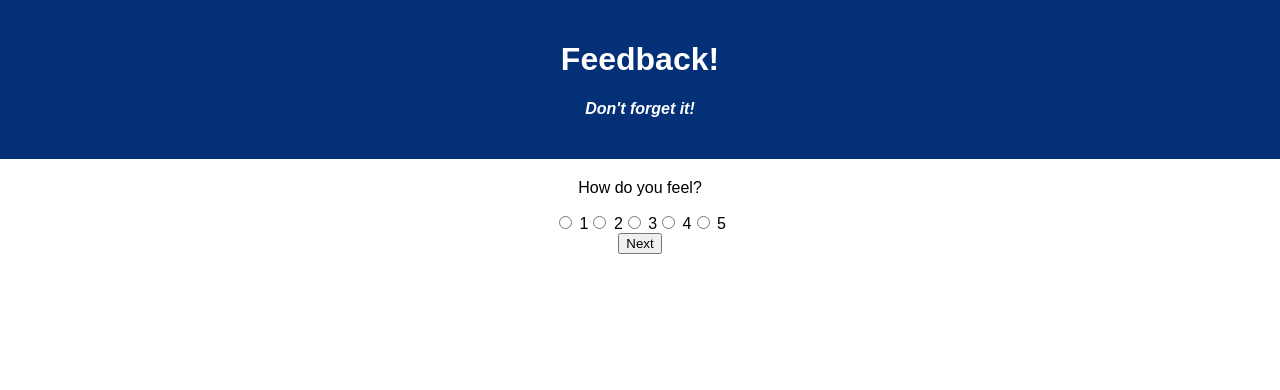
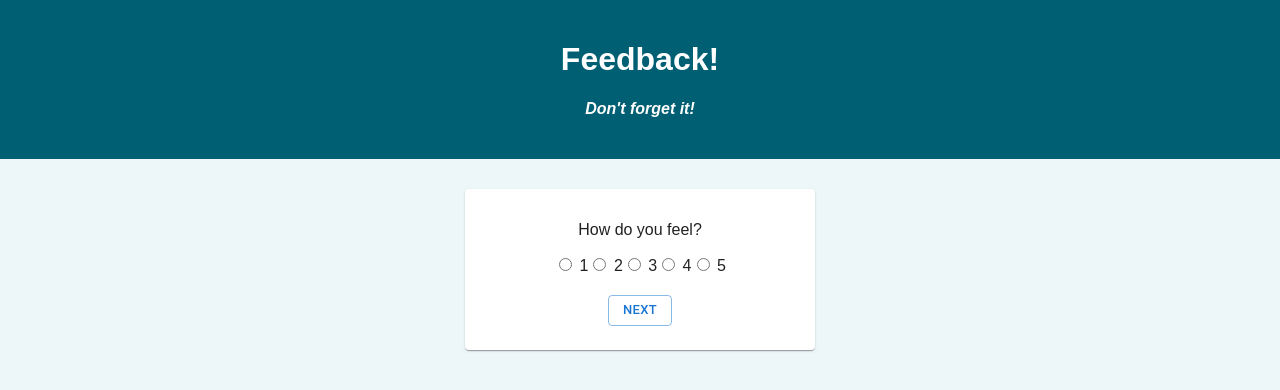
Before and after one commit to sam-c-freeman/weekend-redux-feedback-loop, a React (Create React App) app: page /#/ in a window 1280 px wide. Shown: the top 390 px of the page. Built offline with nearby package versions, Linux system fonts and the light colour scheme.

Commit message:
started styling buttons

```diff
--- a/src/components/App/App.css
+++ b/src/components/App/App.css
@@ -3,7 +3,7 @@
 }
 
 .App-header {
-  background-color: #033076;
+  background-color: #005f73;
   min-height: 70px;
   padding: 20px;
   color: white;
@@ -22,8 +22,21 @@ h4 {
   font-style: italic;
 }
 
+body{
+  background-color: #edf6f9;
+}
+
 table {
   margin: auto;
   margin-top: 30px;
   margin-bottom: 50px;
 }
+
+.card{
+  margin: auto;
+  margin-top: 30px;
+}
+
+.button{
+  margin-top: 20px;
+}
--- a/src/components/CommentsForm/CommentsForm.jsx
+++ b/src/components/CommentsForm/CommentsForm.jsx
@@ -1,6 +1,9 @@
 import {useState} from 'react';
 import {useHistory} from 'react-router-dom';
 import {useDispatch} from 'react-redux';
+import Card from '@mui/material/Card';
+import CardContent from '@mui/material/CardContent';
+import Button from '@mui/material/Button';
 
 function CommentsForm (){
     const[comments, setComments] = useState('');
@@ -24,6 +27,8 @@ function CommentsForm (){
 
 
     return(
+        <Card sx={{ maxWidth: 350 }} className="card">
+            <CardContent>
                 <form onSubmit={handleSubmit}>
                     <p>Any comments you want to leave? </p>
                         <input
@@ -31,8 +36,11 @@ function CommentsForm (){
                         placeholder="Comments Go Here"
                         value={comments}
                         onChange={(event) => setComments(event.target.value)}/>
-                <button>Next</button>
+                        <Button variant="outlined">Next</Button>
                 </form>
+            </CardContent>
+        </Card>
+
     );
 }
 
--- a/src/components/ConfirmPage/ConfirmPage.jsx
+++ b/src/components/ConfirmPage/ConfirmPage.jsx
@@ -1,5 +1,8 @@
 import {useHistory} from 'react-router-dom';
 import {useDispatch} from 'react-redux';
+import Card from '@mui/material/Card';
+import CardContent from '@mui/material/CardContent';
+import Button from '@mui/material/Button';
 
 function ConfirmPage () {
     const history = useHistory();
@@ -14,7 +17,12 @@ function ConfirmPage () {
     }
 
     return(
-        <button onClick={startAgain}>Leave New Feedback</button>
+        <Card sx={{ maxWidth: 350 }} className="card">
+            <CardContent>
+                <p>Thank you!  Your feedback was submitted!</p>
+                <Button variant="outlined" onClick={startAgain}>Leave New Feedback</Button>
+            </CardContent>
+        </Card>
     )
 }
 
--- a/src/components/FeelingForm/FeelingForm.jsx
+++ b/src/components/FeelingForm/FeelingForm.jsx
@@ -1,6 +1,10 @@
 import {useState} from 'react';
 import {useHistory} from 'react-router-dom';
 import {useDispatch} from 'react-redux';
+import Card from '@mui/material/Card';
+import CardContent from '@mui/material/CardContent';
+import Button from '@mui/material/Button';
+import Box from '@mui/material/Box';
 
 function FeelingForm (){
     const[feelingRating, setFeelingRating] = useState('');
@@ -35,6 +39,8 @@ function FeelingForm (){
     }
 
     return(
+        <Card sx={{ maxWidth: 350 }} className="card">
+            <CardContent>
                 <form>
                 <p>How do you feel?</p>
                     <div className="radioButtons"  onChange={(event) => setFeelingRating(event.target.value)}>
@@ -69,8 +75,12 @@ function FeelingForm (){
                             onChange={handleChange}
                             name="feeling"/> 5
                     </div>
-            <button type="reset" onClick={resetRadioButtons}>Next</button>
+                    <Box className="button">
+                        <Button variant="outlined" type="reset" size="small" onClick={resetRadioButtons}>Next</Button>
+                    </Box>
             </form>
+        </CardContent>
+    </Card>
     );
 }
 
--- a/src/components/Review/Review.jsx
+++ b/src/components/Review/Review.jsx
@@ -2,6 +2,9 @@ import {useSelector, useDispatch} from 'react-redux';
 import { useHistory } from 'react-router-dom';
 import {useState} from 'react';
 import axios from 'axios';
+import Card from '@mui/material/Card';
+import CardContent from '@mui/material/CardContent';
+import Button from '@mui/material/Button';
 
 function Review () {
    const dispatch = useDispatch();
@@ -44,11 +47,15 @@ console.log(feedbackObject);
     return(
 
        <>
-        <p>Feeling: {feeling}</p>
-        <p>Understanding: {understanding}</p>
-        <p>Support: {supported}</p>
-        <p>Comments: {comments}</p>
-        <button onClick={sendFeedback}>Submit</button>
+       <Card sx={{ maxWidth: 350 }} className="card">
+            <CardContent>
+                <p>Feeling: {feeling}</p>
+                <p>Understanding: {understanding}</p>
+                <p>Support: {supported}</p>
+                <p>Comments: {comments}</p>
+                <Button variant="outlined"onClick={sendFeedback}>Submit</Button>
+             </CardContent>
+        </Card>
 
         </>
 
--- a/src/components/SupportedForm/SupportedForm.jsx
+++ b/src/components/SupportedForm/SupportedForm.jsx
@@ -1,6 +1,9 @@
 import {useState} from 'react';
 import {useHistory} from 'react-router-dom';
 import {useDispatch} from 'react-redux';
+import Card from '@mui/material/Card';
+import CardContent from '@mui/material/CardContent';
+import Button from '@mui/material/Button';
 
 function SupportedForm (){
     const[supportedRating, setSupportedRating] = useState('');
@@ -35,6 +38,8 @@ function SupportedForm (){
     }
 
     return(
+        <Card sx={{ maxWidth: 350 }} className="card">
+            <CardContent>
                 <form>
                     <p>How well are you being supported?</p>
                         <div className="radioButtons"  onChange={(event) => setSupportedRating(event.target.value)}>
@@ -69,8 +74,10 @@ function SupportedForm (){
                                 onChange={handleChange}
                                 name="supported"/> 5
                         </div>
-                <button type="reset" onClick={resetRadioButtons}>Next</button>
+                        <Button variant="outlined" type="reset" onClick={resetRadioButtons}>Next</Button>
             </form>
+        </CardContent>
+    </Card>
     );
 }
 
--- a/src/components/UnderstandingForm/UnderstandingForm.jsx
+++ b/src/components/UnderstandingForm/UnderstandingForm.jsx
@@ -1,6 +1,9 @@
 import {useState} from 'react';
 import {useHistory} from 'react-router-dom';
 import {useDispatch} from 'react-redux';
+import Card from '@mui/material/Card';
+import CardContent from '@mui/material/CardContent';
+import Button from '@mui/material/Button';
 
 function UnderstandingForm (){
     const[understandingRating, setUnderstandingRating] = useState('');
@@ -36,6 +39,8 @@ function UnderstandingForm (){
     }
 
     return(
+        <Card sx={{ maxWidth: 350 }} className="card">
+            <CardContent>
                 <form>
                     <p>How well are you understanding the content?</p>
                         <div className="radioButtons"  onChange={(event) => setUnderstandingRating(event.target.value)}>
@@ -70,8 +75,10 @@ function UnderstandingForm (){
                                 onChange={handleChange}
                                 name="understanding"/> 5
                         </div>
-                <button type="reset" onClick={resetRadioButtons}>Next</button>
+                        <Button variant="outlined" type="reset" onClick={resetRadioButtons}>Next</Button>
                 </form>
+         </CardContent>
+        </Card>
     );
 }
 
```
Also changed, not shown: src/Notes.md (+2 -2 lines). Lines whose indentation alone changed are shown as unchanged.
